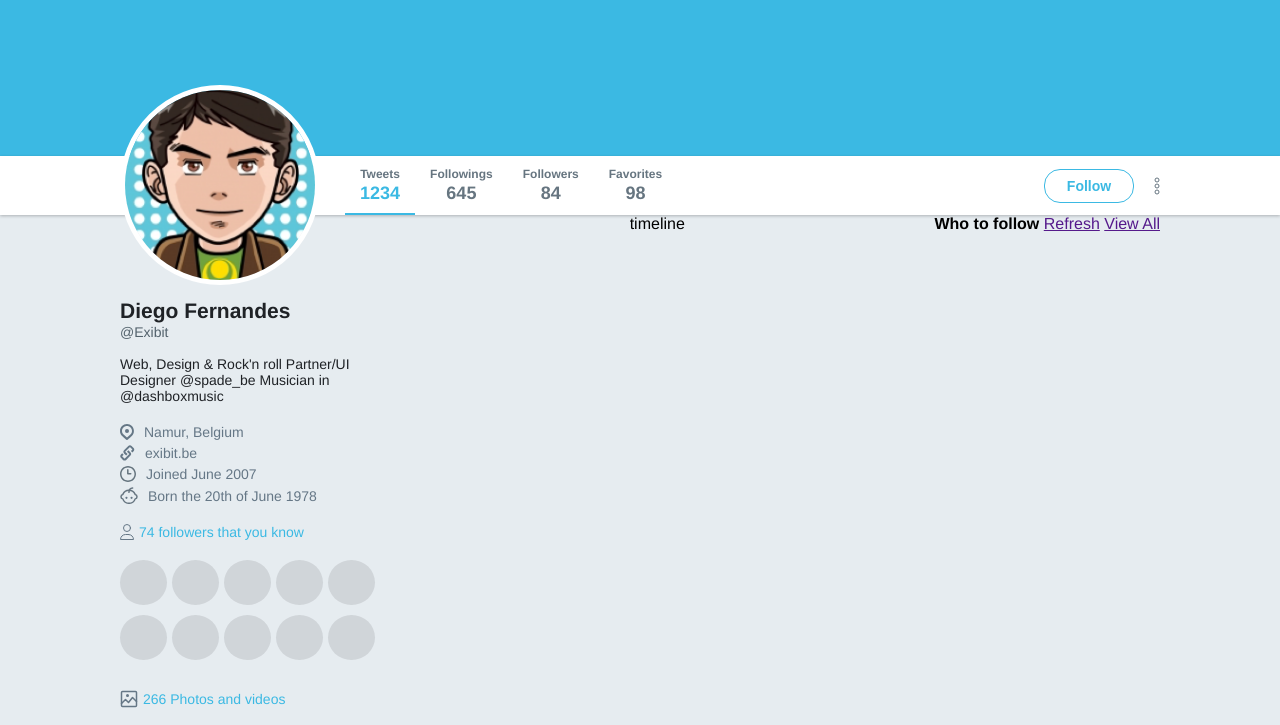
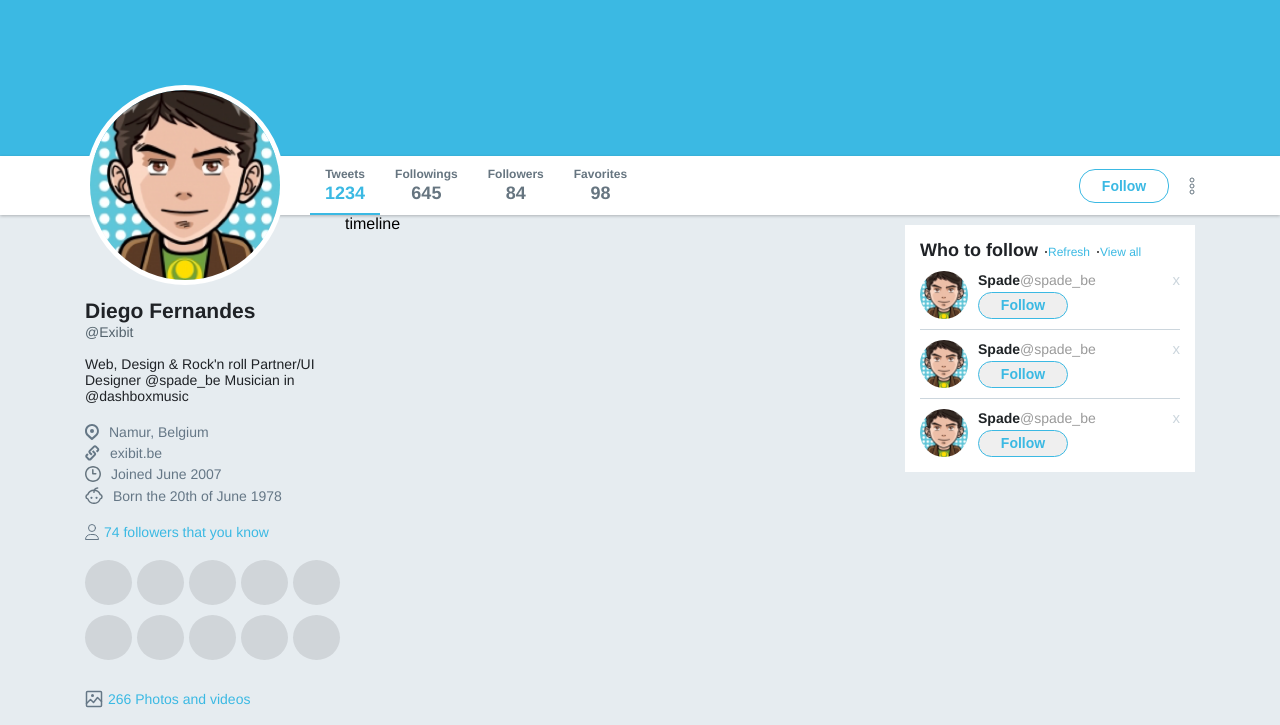
Before and after one commit to SdnSantos/Copia_Twitter_Rocketseat, a plain HTML site: page index.html in a window 1280 px wide. Shown: the part 270-995 px from the top of the page. Drawn offline with Linux system fonts and the light colour scheme.

Commit message:
finalizando aula de Widgets

```diff
--- a/index.html
+++ b/index.html
@@ -1,5 +1,6 @@
 <!DOCTYPE html>
 <html lang="en">
+
 <head>
   <meta charset="UTF-8" />
   <meta name="viewport" content="width=device-width, initial-scale=1.0" />
@@ -128,17 +129,49 @@
     <section class="timeline">
       timeline
     </section>
+
     <aside class="widgets">
       <div class="widget follow">
         <div class="title">
           <strong>Who to follow</strong>
           <a href="">Refresh</a>
-            <a href="">View All</a>
+          <a href="">View all</a>
         </div>
-          <ul></ul>
+
+        <ul>
+          <li>
+            <div class="profile">
+              <img src="./images/avatar.png" alt="Avatar">
+              <div class="info">
+                <strong>Spade<span>@spade_be</span></strong>
+                <button>Follow</button>
               </div>
-        <div class="widget trends"></div>
+            </div>
+            <a href="">x</a>
+          </li>
+          <li>
+            <div class="profile">
+              <img src="./images/avatar.png" alt="Avatar">
+              <div class="info">
+                <strong>Spade<span>@spade_be</span></strong>
+                <button>Follow</button>
+              </div>
+            </div>
+            <a href="">x</a>
+          </li>
+          <li>
+            <div class="profile">
+              <img src="./images/avatar.png" alt="Avatar">
+              <div class="info">
+                <strong>Spade<span>@spade_be</span></strong>
+                <button>Follow</button>
+              </div>
+            </div>
+            <a href="">x</a>
+          </li>
+        </ul>
     </aside>
   </div>
 </body>
+
 </html>
--- a/style.css
+++ b/style.css
@@ -20,7 +20,7 @@ button {
 }
 
 .content {
-  max-width: 1100px;
+  max-width: 1170px;
   margin: 0 auto;
   padding: 0 30px;
 }
@@ -182,10 +182,18 @@ div.bar .content .actions button {
   margin-right: 20px;
 }
 
+/* -------------------------------------------------------------------------------- */
+/* WRAPP-CONTENT */
+/* -------------------------------------------------------------------------------- */
+
 div.wrapper-content {
   display: flex;
   justify-content: space-between;
 }
+
+/* -------------------------------------------------------------------------------- */
+/* PROFILE */
+/* -------------------------------------------------------------------------------- */
 
 div.wrapper-content aside.profile {
   width: 260px;
@@ -282,3 +290,125 @@ div.wrapper-content aside.profile .images ul li {
   flex: 1 0 auto;
   margin: 0 5px 5px 0;
 }
+
+
+/* -------------------------------------------------------------------------------- */
+/* TIMELINE */
+/* -------------------------------------------------------------------------------- */
+
+div.wrapper-content .timeline {
+  flex: 1;
+}
+
+/* -------------------------------------------------------------------------------- */
+/* WIDGETS */
+/* -------------------------------------------------------------------------------- */
+
+div.wrapper-content aside.widgets {
+  width: 290px;
+  margin-top: 10px;
+}
+
+div.wrapper-content aside.widgets .widget {
+  background: #fff;
+  padding: 15px;
+}
+
+div.wrapper-content aside.widgets .widget .title {
+  display: flex;
+  align-items: baseline;
+}
+
+div.wrapper-content aside.widgets .widget .title strong {
+  font-size: 18px;
+  color: #1f2226;
+}
+
+div.wrapper-content aside.widgets .widget .title a {
+  color: #3bb9e3;
+  font-size: 12px;
+  text-decoration: none;
+  position: relative;
+  padding-left: 10px;
+}
+
+div.wrapper-content aside.widgets .widget .title a::before {
+  content: "";
+  width: 2px;
+  height: 2px;
+  border-radius: 50%;
+  background: #222;
+  margin-left: 5px;
+  margin-right: 5px;
+  position: absolute;
+  left: 2px;
+  top: 6px;
+}
+
+div.wrapper-content aside.widgets .follow ul {
+  list-style: none;
+  margin-top: 10px;
+}
+
+div.wrapper-content aside.widgets .follow ul li {
+  display: flex;
+  justify-content: space-between;
+  border-bottom: 1px solid #ccd6dd;
+  padding-bottom: 10px;
+  margin-bottom: 10px;
+}
+
+div.wrapper-content aside.widgets .follow ul li:last-child {
+  padding-bottom: 0;
+  margin-bottom: 0;
+  border: 0;
+}
+
+div.wrapper-content aside.widgets .follow ul li .profile {
+  display: flex;
+  align-items: center;
+}
+
+div.wrapper-content aside.widgets .follow ul li .profile img {
+  width: 48px;
+  height: 48px;
+  border-radius: 50%;
+}
+
+div.wrapper-content aside.widgets .follow ul li .profile .info {
+  margin-left: 10px;
+  display: flex;
+  flex-direction: column;
+}
+
+div.wrapper-content aside.widgets .follow ul li .profile .info strong {
+  font-size: 14px;
+  color: #1f2326;
+}
+
+div.wrapper-content aside.widgets .follow ul li .profile .info strong span {
+  font-weight: normal;
+  color: #9a9a9a;
+}
+
+div.wrapper-content aside.widgets .follow ul li .profile .info button {
+  height: 27px;
+  margin-top: 4px;
+
+  display: flex;
+  align-items: center;
+  justify-content: center;
+
+  width: 90px;
+  font-weight: bold;
+  font-size: 14px;
+  color: #3bb9e3;
+  border: 1px solid #3bb9e3;
+  border-radius: 16px;
+}
+
+div.wrapper-content aside.widgets .follow ul li>a {
+  color: #ccd6dd;
+  text-decoration: none;
+  font-size: 15px;
+}
```
Lines whose indentation alone changed are shown as unchanged.
